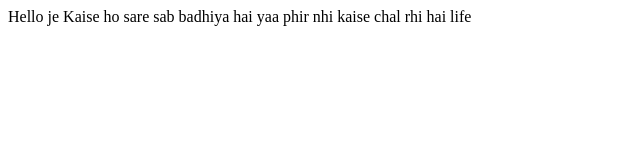
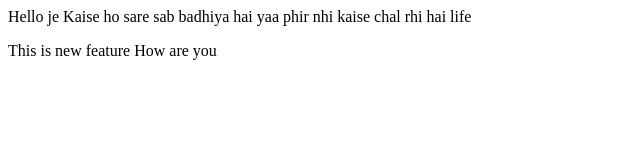
Before and after one commit to RiteshSingh8574/NewRepo, a plain HTML site: page index.html in a window 1280 px wide. Shown: the whole page, without its empty margins (0-640 px from the left). Drawn offline with Linux system fonts and the light colour scheme.

Commit message:
Add new Para:

```diff
--- a/index.html
+++ b/index.html
@@ -1,2 +1,4 @@
 
 <p>Hello je Kaise ho sare sab badhiya hai yaa phir nhi kaise chal rhi hai life</p>
+
+<p>This is new feature How are you</p>
```
